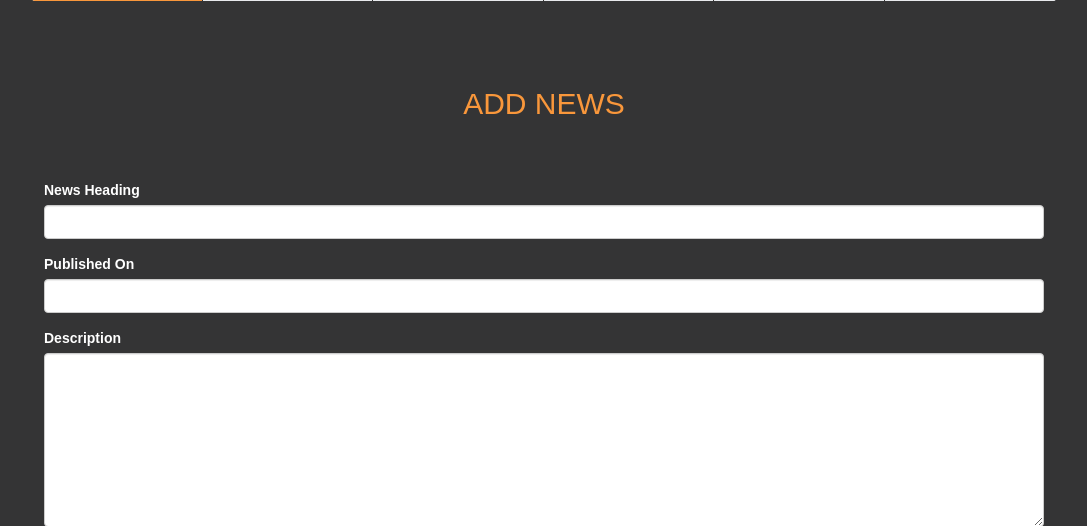
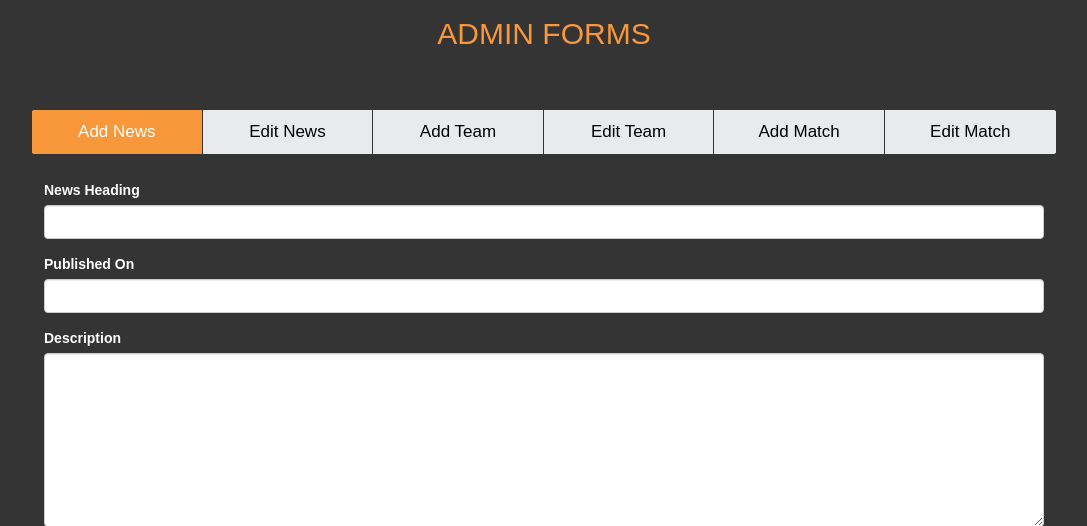
Before and after one commit to pinajbasutkar/RIT-eSports, a PHP site: page /admin.php in a window 1280 px wide. Shown: the part 71-597 px from the top of the page, without its empty margins (96-1183 px from the left). Run offline with PHP 8.4, Linux system fonts and the light colour scheme; some libraries are stand-ins or nearby versions.

Commit message:
update admin title/secondary nav
Also removed random closing divs that did not belong to anything (??)

```diff
--- a/admin.php
+++ b/admin.php
@@ -9,6 +9,8 @@
     <?php include 'includes/navmenu.php';?>
 
 	<main>
+
+        <h2 class="page_title">ADMIN FORMS</h2>
 
         <div class="tab_admin">
           <button class="tablinks" onclick="change(event, 'AddNews')" id="defaultOpen">Add News</button>
@@ -23,7 +25,6 @@
         <br>
 
         <div id="AddNews" class="tabcontent">
-		    <h2 class="page_title">ADD NEWS</h2>
             <form>
                 <div class="form-group">
                     <label for="news_heading">News Heading</label>
@@ -41,13 +42,12 @@
                 </div>
 
                 <button type="button" class="btn btn-warning main_action_button">Publish</button>
-			</div>
+
             </form>
         </div>
 
 
 		<div id="EditNews" class="tabcontent">
-		    <h2 class="page_title">EDIT NEWS</h2>
 			<form>
 				<div class="form-group">
 					<label for="news_heading">News Heading</label>
@@ -65,13 +65,11 @@
 				</div>
 
 				<button type="button" class="btn btn-warning main_action_button">Publish</button>
-			</div>
 			</form>
 		</div>
 
 
         <div id="AddTeam" class="tabcontent">
-		    <h2 class="page_title">ADD TEAM</h2>
 			<form>
 				<div class="form-group">
 					<label for="team_name">Team Name</label>
@@ -94,13 +92,11 @@
 				</div>
 
 				<button type="button" class="btn btn-warning main_action_button">Publish</button>
-			</div>
 			</form>
         </div>
 
 
         <div id="EditTeam" class="tabcontent">
-		    <h2 class="page_title">EDIT TEAM</h2>
 			<form>
 				<div class="form-group">
 					<label for="team_name">Team Name</label>
@@ -123,14 +119,10 @@
 				</div>
 
 				<button type="button" class="btn btn-warning main_action_button">Publish</button>
-			</div>
 			</form>
         </div>
 
-
-
         <div id="AddMatch" class="tabcontent">
-		    <h2 class="page_title">ADD MATCH</h2>
 			<form>
 				<div class="form-group">
 					<label for="team1">Team 1</label>
@@ -158,15 +150,11 @@
 				</div>
 
 				<button type="button" class="btn btn-warning main_action_button">Publish</button>
-			</div>
 			</form>
         </div>
 
 
-
-
         <div id="EditMatch" class="tabcontent">
-		    <h2 class="page_title">EDIT MATCH</h2>
             <form>
                 <div class="form-group">
                     <label for="team1">Team 1</label>
@@ -193,7 +181,6 @@
                     <text class="form-control" rows="1" id="video"></text>
                 </div>
                 <button type="button" class="btn btn-warning main_action_button">Publish</button>
-			</div>
             </form>
         </div>
 </main>
```
Lines whose indentation alone changed are shown as unchanged.
